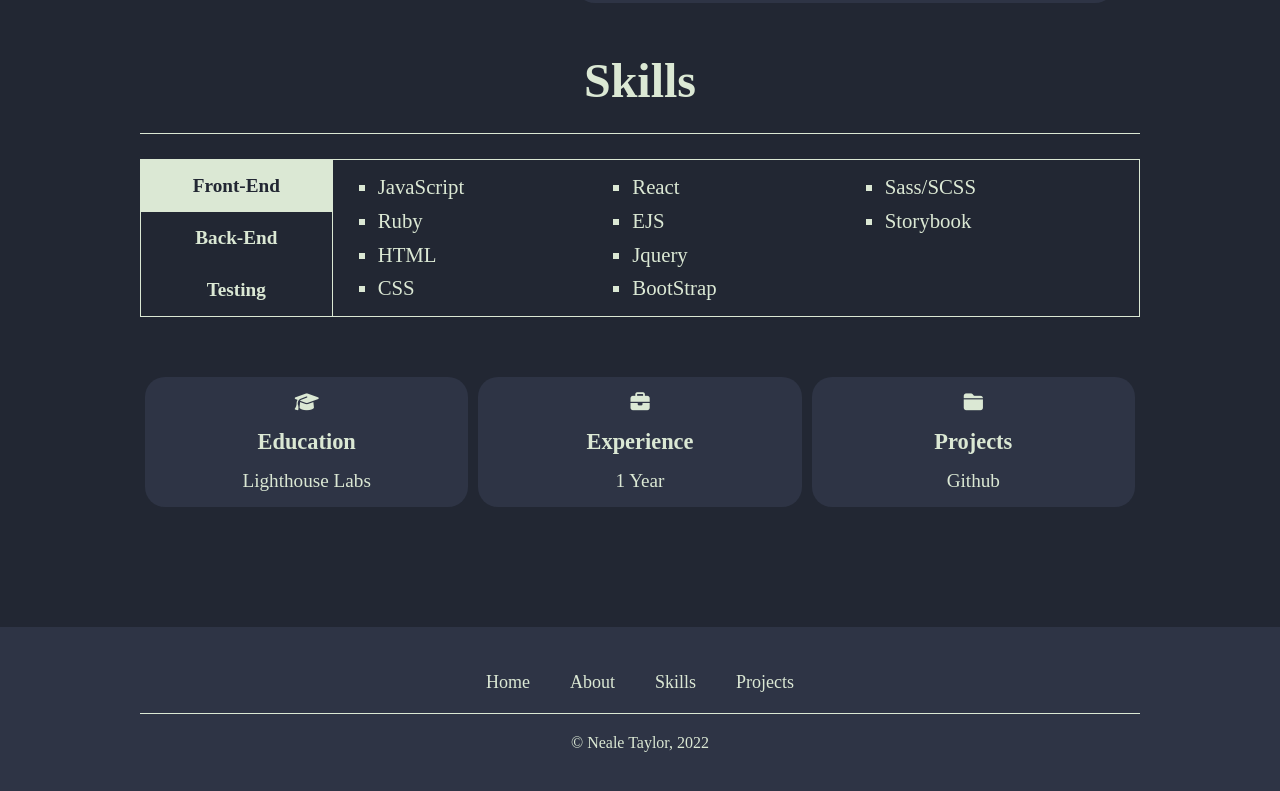
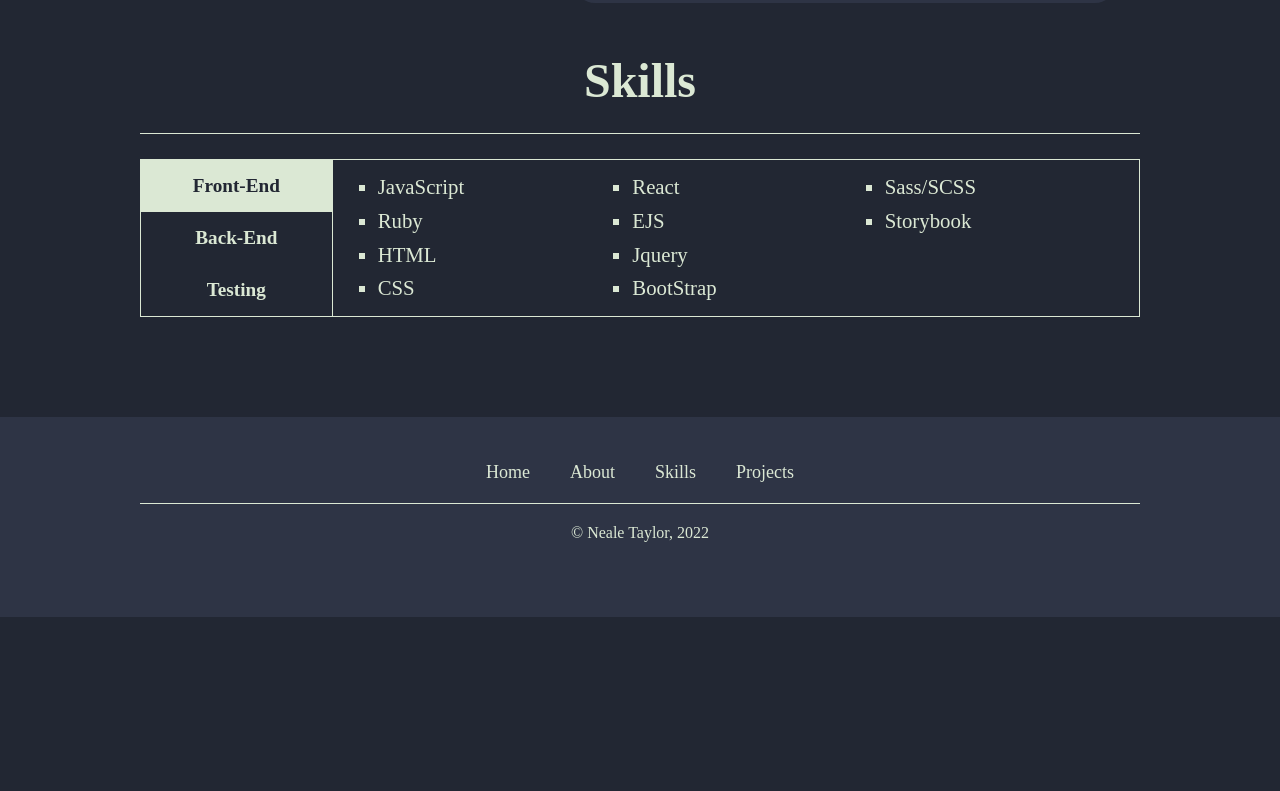
Before and after one commit to NealePT/nealetaylorcom, a React (Create React App) app in the folder react-site/: page / in a window 1280 px wide. Shown: the part 1338-2129 px from the top of the page. After the commit the page ends 1955 px from the top, so only its background shows below. Built offline with nearby package versions, Linux system fonts and the light colour scheme.

Commit message:
change formatting

```diff
--- a/react-site/src/App.js
+++ b/react-site/src/App.js
@@ -26,23 +26,7 @@ function App() {
         skill={skill}
         setSkill={setSkill}
       />
-      <div className="aboutCards wrapper">
-        <Education
-          type={"Education"}
-          icon={<i className="fa-solid fa-graduation-cap"></i>}
-          description={"Lighthouse Labs"}
-        />
-        <Education
-          type={"Experience"}
-          icon={<i className="fa-solid fa-briefcase"></i>}
-          description={"1 Year"}
-        />
-        <Education
-          type={"Projects"}
-          icon={<i className="fa-solid fa-folder-closed"></i>}
-          description={"Github"}
-        />
-      </div>
+      <Education />
       <Footer />
     </div>
   );
--- a/react-site/src/components/Education.jsx
+++ b/react-site/src/components/Education.jsx
@@ -1,15 +1,9 @@
+import EducationCard from "./EducationCard"
+
 export default function Education(props) {
   return (
-  <div className="card">
-    <p>
-      {props.icon}
-    </p>
-    <h5>
-      {props.type}
-    </h5>
-    <p>
-      {props.description}
-    </p>
-  </div>
+    <div>
+
+    </div>
   )
 }
```
